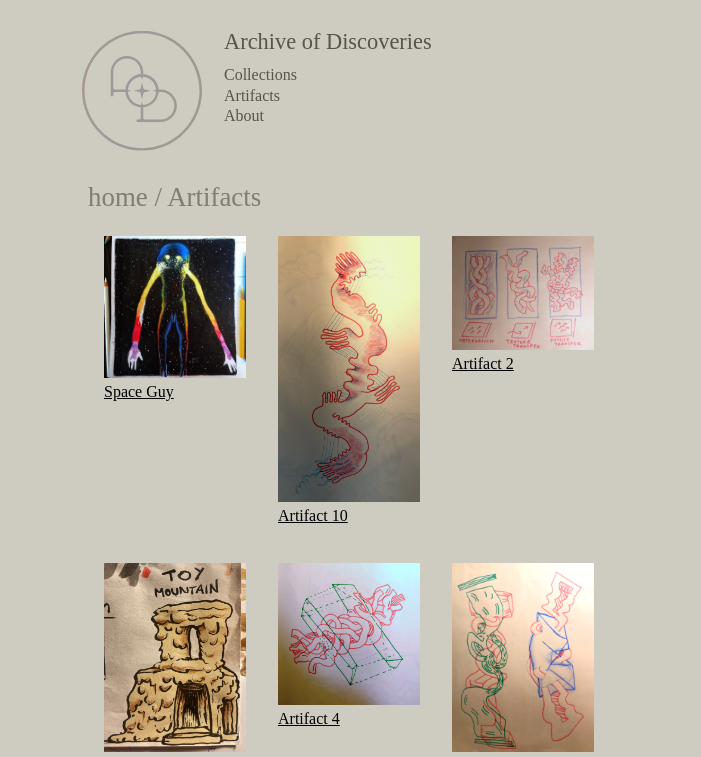
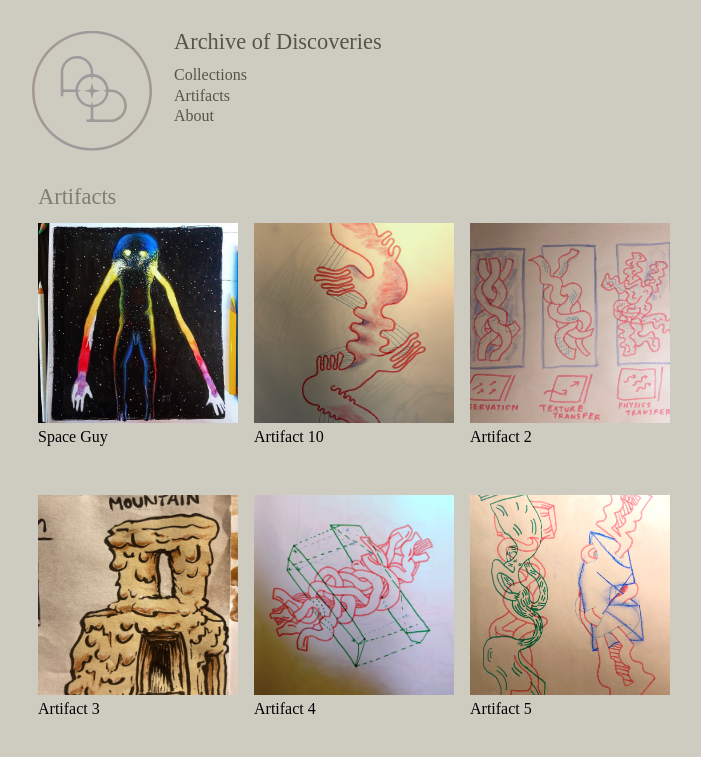
Before and after one commit to quilime/aodisc-frontend, a Next.js app: page /artifact in a window 1280 px wide. Shown: the top 757 px of the page, without its empty margins (268-969 px from the left). Built offline with nearby package versions, Linux system fonts and the light colour scheme.

Commit message:
Updating

```diff
--- a/components/breadcrumbs.tsx
+++ b/components/breadcrumbs.tsx
@@ -9,11 +9,13 @@ const Breadcrumbs = ({ type, item }) => {
         <style jsx>{`
             .breadcrumbs {
                 opacity:0.65;
+                margin-bottom:0.5em;
             }
+
         `}</style>
-        <span className="breadcrumbs">
-            <Link href="/"><a className="ghosted">home</a></Link>
-            {' '}/{' '}
+        <div className="breadcrumbs">
+            {/* <Link href="/"><a className="ghosted">home</a></Link> */}
+            {/* {' '}/{' '} */}
             {item && (
                 <Link href={t[0]}><a className="ghosted">{t[1]}</a></Link>
             ) || (
@@ -27,7 +29,7 @@ const Breadcrumbs = ({ type, item }) => {
                 {item}
                 </span>
             )}
-        </span>
+        </div>
         </>
     );
 };
--- a/components/layouts/base.tsx
+++ b/components/layouts/base.tsx
@@ -31,7 +31,6 @@ export default function Layout(props) {
         }
         .header h1 {
             margin:0;
-            font-size:1.4em;
         }
         .header .menu {
             padding-top:0.75em;
--- a/pages/api/artifact/index.ts
+++ b/pages/api/artifact/index.ts
@@ -22,7 +22,7 @@ const Artifacts = async (req: NextApiRequest, res: NextApiResponse) => {
                 fs.accessSync(file, fs.constants.F_OK);
                 const rawdata = fs.readFileSync(file);
                 const metadata = JSON.parse(rawdata.toString());
-                metadata.tokenId = files[i].split('.')[0];
+                metadata.id = files[i].split('.')[0];
                 metadataArr.push(metadata);
             }
         }
--- a/pages/artifact/index.tsx
+++ b/pages/artifact/index.tsx
@@ -1,6 +1,7 @@
 import Head from 'next/head'
 import Link from 'next/link'
-import { useState } from 'react';
+import Image from 'next/image'
+import { useState, forwardRef } from 'react';
 import Base from '../../components/layouts/base'
 import Breadcrumbs from '../../components/breadcrumbs'
 import { useRouter } from 'next/router'
@@ -24,22 +25,6 @@ export default function Artifacts() {
     if (error) return <div>{error.message}</div>
     if (!data) return <div>Loading...</div>
 
-    const artifactLinks = (data:any) => {
-        let list = [];
-        for (var i = 0; i < data.length; i++) {
-            const token = data[i];
-            list.push(
-                <li key={i} className="artifact_thumb">
-                    <a href={`/artifact/${token.tokenId}`}>
-                        <img src={token.image} />
-                        {token.name}
-                    </a>
-                </li>
-            );
-        }
-        return list;
-    }
-
     return (
     <Base>
 
@@ -47,31 +32,58 @@ export default function Artifacts() {
           <title>Artifacts</title>
         </Head>
 
-        <style global>{`
+        <style jsx>{`
             .thumbs {
                 display: flex;
                 flex-wrap: wrap;
                 padding:0;
                 margin:0;
             }
-            .artifact_thumb {
-                flex: 1 0 25%;
-                flex-grow: 0;
+            .thumbs li {
                 list-style-type:none;
-                margin:1em;
-                padding:0;
+                width:200px;
+                height:240px;
+                margin:0 1em 2em 0;
             }
-            .thumbs .artifact_thumb img {
-                width:400px;
-            }
+                .thumbs li:hover {
+                }
+                .thumbs li .thumb {
+                    width:200px;
+                    height:200px;
+                    background:#ddd;
+                    cursor:pointer;
+                }
+                .thumbs li a:link {
+                    text-decoration: none;
+                }
         `}</style>
 
         <h1><Breadcrumbs type="artifact" item="" /></h1>
 
         <ul className="thumbs">
-            {artifactLinks(data)}
+            {data.map((artifact, k) => {
+                return (
+                    <li key={k}>
+                        <div className="thumb">
+                            <Link href={`/artifact/${artifact.id}`} passHref>
+                                <Image
+                                    alt={artifact.description}
+                                    objectFit="cover"
+                                    src={artifact.image}
+                                    layout="responsive"
+                                    width={100}
+                                    height={100}
+                                />
+                            </Link>
+                        </div>
+                        <Link href={`/artifact/${artifact.id}`} passHref>
+                            <a>{artifact.name}</a>
+                        </Link>
+                    </li>
+                );
+            })}
+            {/* {artifactLinks(data)} */}
         </ul>
-
     </Base>
     )
-  }
+}
--- a/styles/globals.css
+++ b/styles/globals.css
@@ -15,7 +15,7 @@ body {
 #__next {
     position:relative;
     min-width:280px;
-    max-width:600px;
+    max-width:700px;
     margin:0 auto;
     padding:0 16px;
 }
@@ -23,7 +23,7 @@ h1, h2, h3, h4, h5 {
     font-weight: normal;
 }
 h1 {
-    font-size:1.68em;
+    font-size:1.4em;
     margin-bottom:0.5rem;
 }
 a {
```
Also changed, not shown: pages/artifact/[id].tsx (+13 -3 lines).
